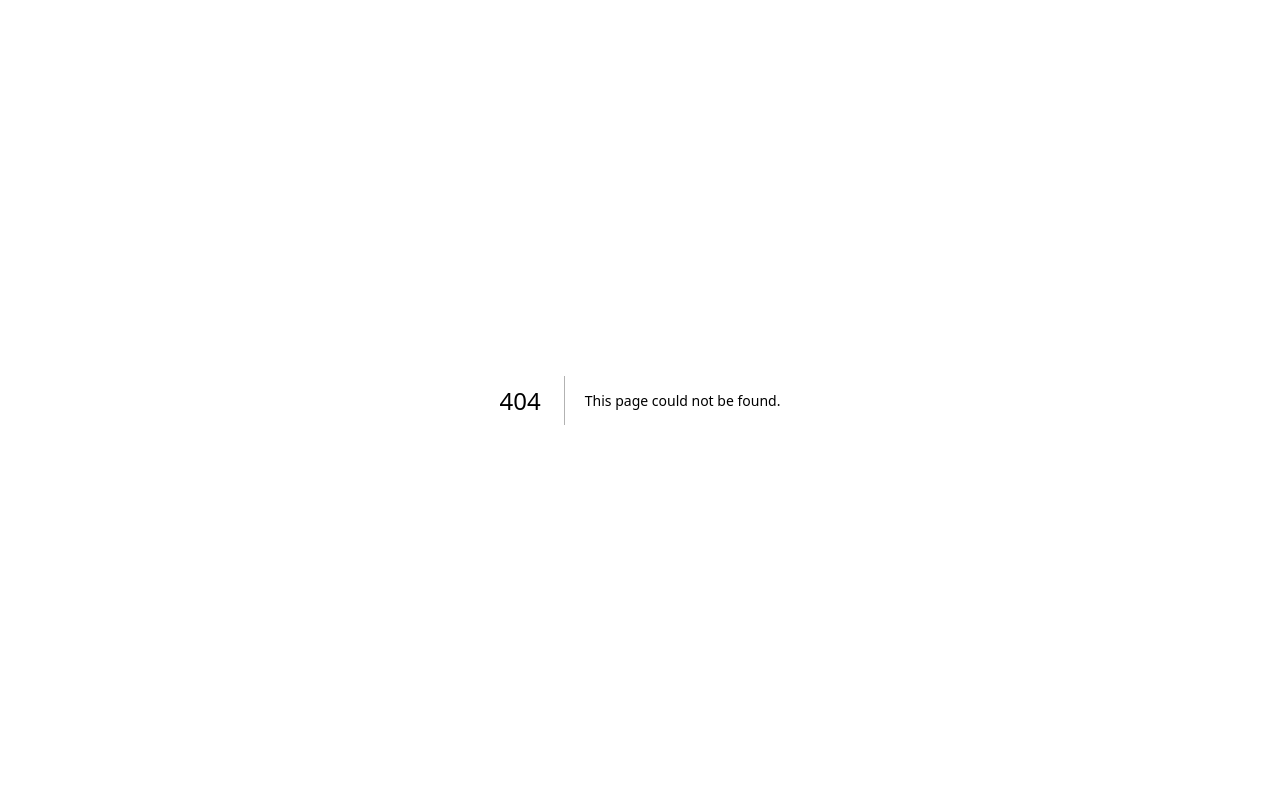
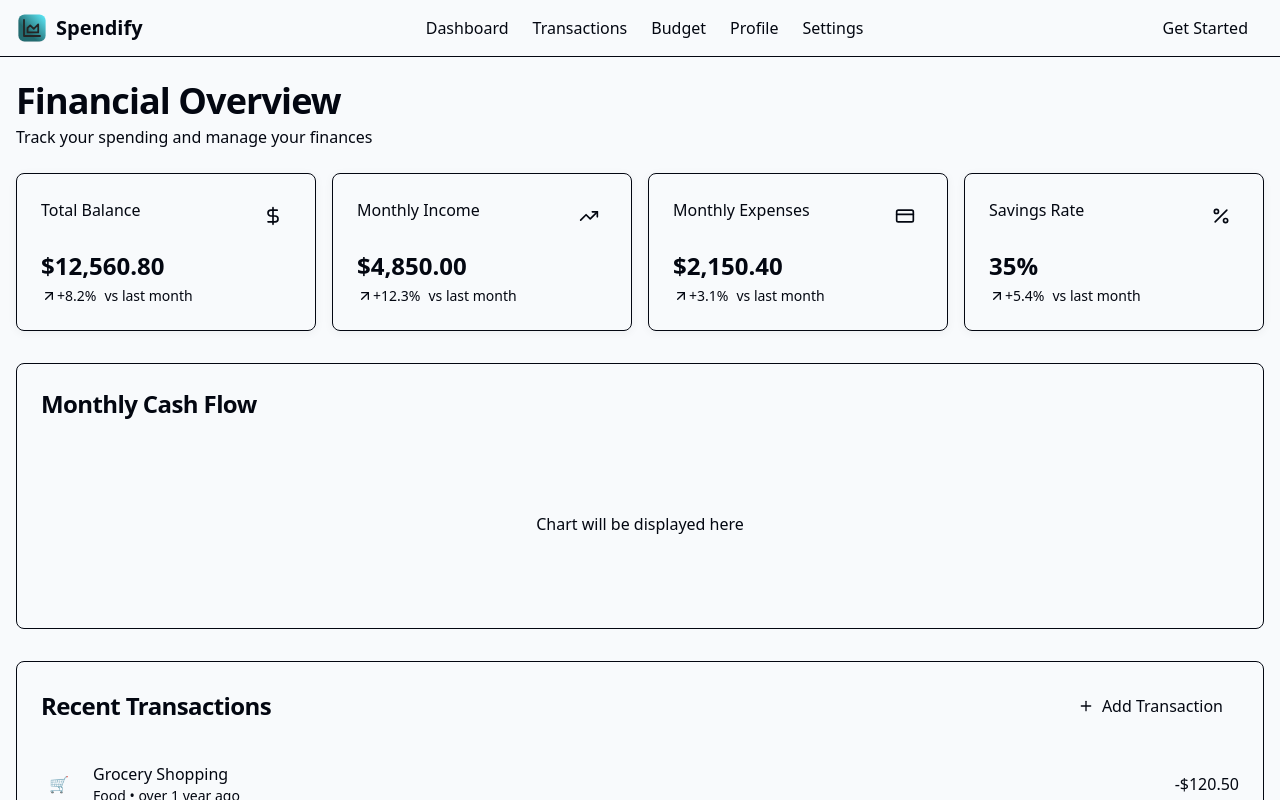
Before and after one commit to yuribodo/spendify, a Next.js app in the folder frontend/: page /dashboard in a window 1280 px wide. Before the commit this address had no page. Shown: the top 800 px of the page. Built offline with nearby package versions, Linux system fonts and the light colour scheme.

Commit message:
feat: add dashboard page

```diff
--- /dev/null
+++ b/frontend/src/app/dashboard/page.tsx
@@ -0,0 +1,18 @@
+import React from 'react';
+import { Header } from '@/components/layout/Header';
+import { FinancialOverview } from '@/components/dashboard/FinancialOverview';
+import { CashFlowChart } from '@/components/dashboard/CashFlowChart';
+import { RecentTransactions } from '@/components/dashboard/RecentTransactions';
+
+export default function SpendifyDashboard() {
+  return (
+    <div className="min-h-screen bg-background">
+      <Header />
+      <main className="container mx-auto px-4 py-6 space-y-8 animate-slide-in-up">
+        <FinancialOverview />
+        <CashFlowChart />
+        <RecentTransactions />
+      </main>
+    </div>
+  );
+}
```
